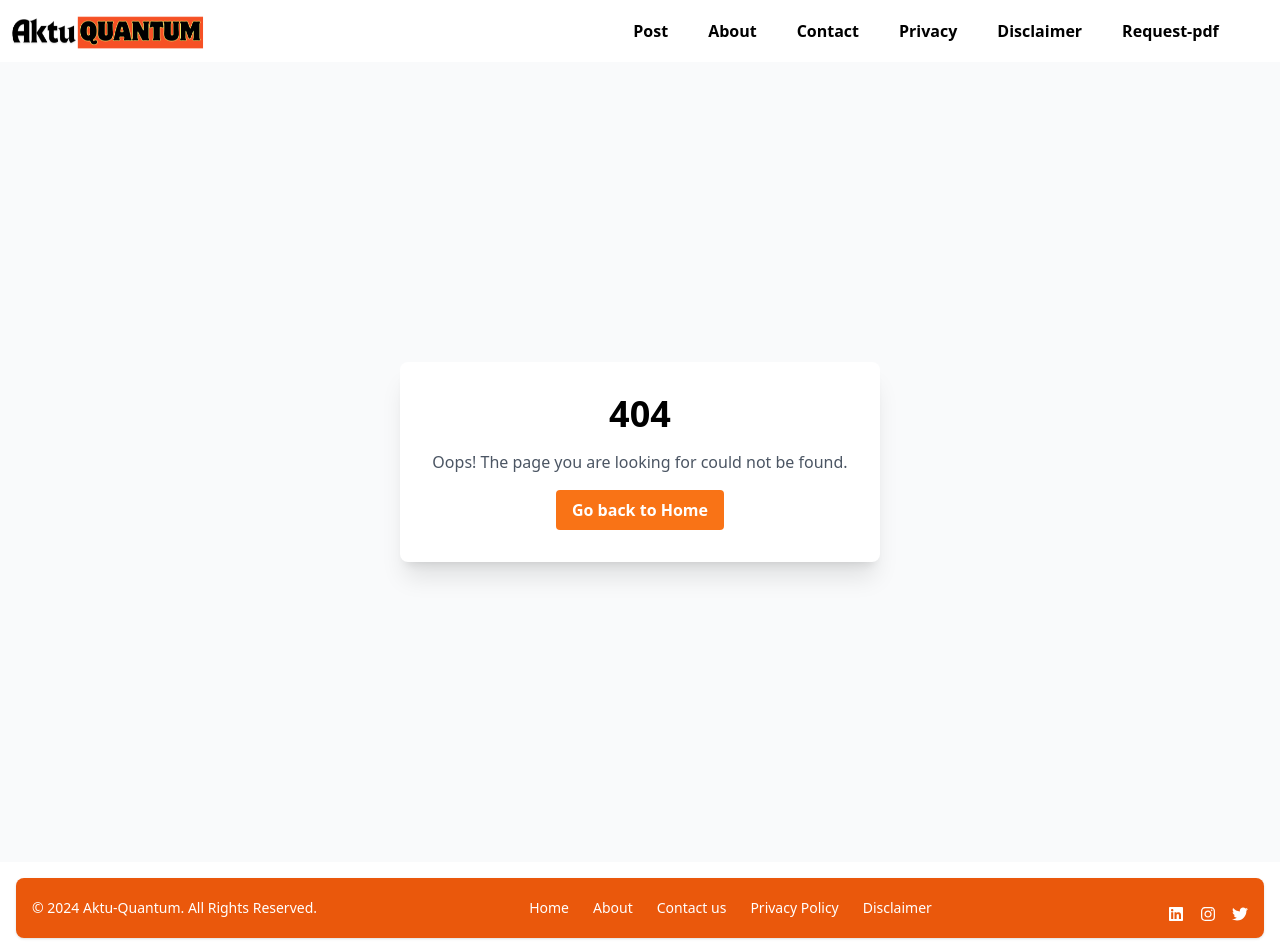
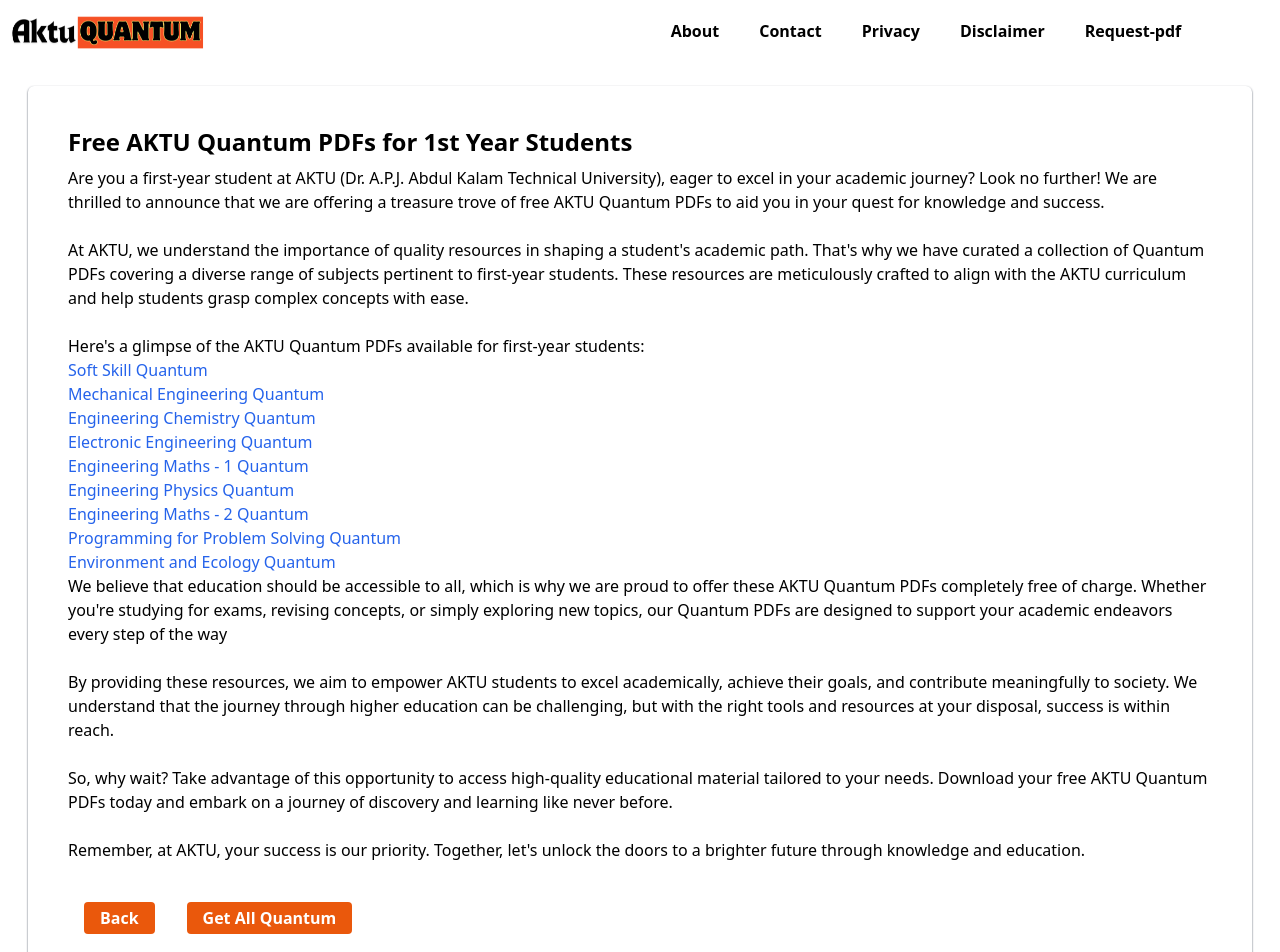
Before and after one commit to MuditxRajput/aktu_quantum_frontend, a React (Create React App) app: page /Free-AKTU-Quantum-PDFs-for-1st-Year-Students in a window 1280 px wide. Shown: the top 952 px of the page. Built offline with nearby package versions, Linux system fonts and the light colour scheme.

Commit message:
'postUpdate'

```diff
--- a/src/App.js
+++ b/src/App.js
@@ -9,6 +9,7 @@
 import CreatePost from "./Pages/CreatePost";
 import CustomePage from "./Pages/CustomePage";
 import Disclaimer from "./Pages/Disclaimer";
+import FirstYearPost from "./Pages/FirstYearPost";
 import Fottter from "./Pages/Fottter";
 import Homepage from "./Pages/Homepage";
 import PrivacyPolicy from "./Pages/PrivacyPolicy";
@@ -35,6 +36,7 @@
           <Route path="/*" element={<CustomePage/>} />
           <Route path="/post/:name" element={<ShowSinglePost/>} />
           <Route path="/addPdf" element={<AddPdf/>} />
+          <Route path="/Free-AKTU-Quantum-PDFs-for-1st-Year-Students" element = {<FirstYearPost/>} />
 
           {/* <Route path="/login" element={<LoginPage/>} /> */}
           {/* <Route path="/forgetPassword" element = {<ForgetPassword/>}  /> */}
--- a/src/Components/Hero.jsx
+++ b/src/Components/Hero.jsx
@@ -10,6 +10,8 @@
        const response = await fetch(`https://aktu-quantum-backend.onrender.com/pdf/1`,{
           method: "GET",
         })
+        const val =await response.json();
+        console.log(val);
 
   }
   useEffect(() => {
--- a/src/Components/MobileMenu.jsx
+++ b/src/Components/MobileMenu.jsx
@@ -30,7 +30,7 @@
     <div className=" absolute w-full z-10 text-black bg-white outline-none border-none flex justify-center ">
       <ul className="  flex flex-col sm:gap-10 text-black font-Roboto font-semibold ">
         {/* <MenuItem text="Home" /> */}
-        <MenuItem text="Post" />
+        {/* <MenuItem text="Post" /> */}
         <MenuItem text="About" />
         <MenuItem text="Contact" />
         <MenuItem text="Privacy" />
--- a/src/Components/NavMenu.jsx
+++ b/src/Components/NavMenu.jsx
@@ -26,7 +26,7 @@
     <div className="hidden sm:block">
       <ul className="flex sm:gap-10 text-black font-Roboto font-semibold cursor-pointer">
         {/* <MenuItem text="Home" /> */}
-        <MenuItem text="Post" />
+        {/* <MenuItem text="Post" /> */}
         <MenuItem text="About" />
         <MenuItem text="Contact" />
         <MenuItem text="Privacy" />
--- /dev/null
+++ b/src/Pages/FirstYearPost.js
@@ -0,0 +1,114 @@
+import React from "react";
+import { NavLink, useNavigate } from "react-router-dom";
+const FirstYearPost = () => {
+  const navigate = useNavigate();
+  return (
+    <div className="m-7 rounded-md shadow-sm shadow-gray-700 p-10">
+      <div>
+        <h1 className="font-bold text-2xl mb-2">
+          Free AKTU Quantum PDFs for 1st Year Students
+        </h1>
+      </div>
+      <div>
+        <p>
+          Are you a first-year student at AKTU (Dr. A.P.J. Abdul Kalam Technical
+          University), eager to excel in your academic journey? Look no further!
+          We are thrilled to announce that we are offering a treasure trove of
+          free AKTU Quantum PDFs to aid you in your quest for knowledge and
+          success.
+        </p>
+        <br></br>
+        <p>
+          At AKTU, we understand the importance of quality resources in shaping
+          a student's academic path. That's why we have curated a collection of
+          Quantum PDFs covering a diverse range of subjects pertinent to
+          first-year students. These resources are meticulously crafted to align
+          with the AKTU curriculum and help students grasp complex concepts with
+          ease.
+        </p>
+        <br></br>
+        <p>
+          Here's a glimpse of the AKTU Quantum PDFs available for first-year
+          students:
+        </p>
+        <ul>
+          <NavLink to={"/"} className="text-blue-600">
+            <li>Soft Skill Quantum</li>{" "}
+          </NavLink>
+          <NavLink to={"/"} className="text-blue-600">
+            {" "}
+            <li>Mechanical Engineering Quantum</li>{" "}
+          </NavLink>
+          <NavLink to={"/"} className="text-blue-600">
+            {" "}
+            <li>Engineering Chemistry Quantum</li>
+          </NavLink>
+          <NavLink to={"/"} className="text-blue-600">
+            <li>Electronic Engineering Quantum</li>{" "}
+          </NavLink>
+          <NavLink to={"/"} className="text-blue-600">
+            {" "}
+            <li>Engineering Maths - 1 Quantum</li>{" "}
+          </NavLink>
+          <NavLink to={"/"} className="text-blue-600">
+            {" "}
+            <li>Engineering Physics Quantum</li>{" "}
+            <li>Engineering Maths - 2 Quantum</li>
+          </NavLink>
+          <NavLink to={"/"} className="text-blue-600">
+            {" "}
+            <li>Programming for Problem Solving Quantum</li>
+          </NavLink>
+          <NavLink to={"/"} className="text-blue-600">
+            {" "}
+            <li>Environment and Ecology Quantum</li>
+          </NavLink>
+        </ul>
+        <p>
+          We believe that education should be accessible to all, which is why we
+          are proud to offer these AKTU Quantum PDFs completely free of charge.
+          Whether you're studying for exams, revising concepts, or simply
+          exploring new topics, our Quantum PDFs are designed to support your
+          academic endeavors every step of the way
+        </p>
+        <br></br>
+        <p>
+          By providing these resources, we aim to empower AKTU students to excel
+          academically, achieve their goals, and contribute meaningfully to
+          society. We understand that the journey through higher education can
+          be challenging, but with the right tools and resources at your
+          disposal, success is within reach.
+        </p>
+        <br></br>
+        <p>
+          So, why wait? Take advantage of this opportunity to access
+          high-quality educational material tailored to your needs. Download
+          your free AKTU Quantum PDFs today and embark on a journey of discovery
+          and learning like never before.
+        </p>
+        <br></br>
+        <p>
+          Remember, at AKTU, your success is our priority. Together, let's
+          unlock the doors to a brighter future through knowledge and education.
+        </p>
+        <br></br>
+      </div>
+      <div>
+        <button
+          className="bg-orange-600 hover:bg-orange-700 text-white font-bold py-1 px-4 rounded m-4"
+          onClick={() => navigate("/post")}
+        >
+          Back
+        </button>
+        <button
+          className="bg-orange-600 hover:bg-orange-700 text-white font-bold py-1 px-4 rounded m-4"
+          onClick={() => navigate("/")}
+        >
+          Get All Quantum
+        </button>
+      </div>
+    </div>
+  );
+};
+
+export default FirstYearPost;
```
Also changed, not shown: public/logo192.png (deleted), public/logo512.png (deleted).
